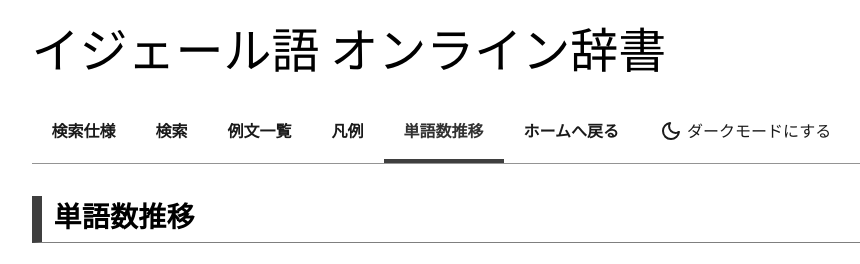
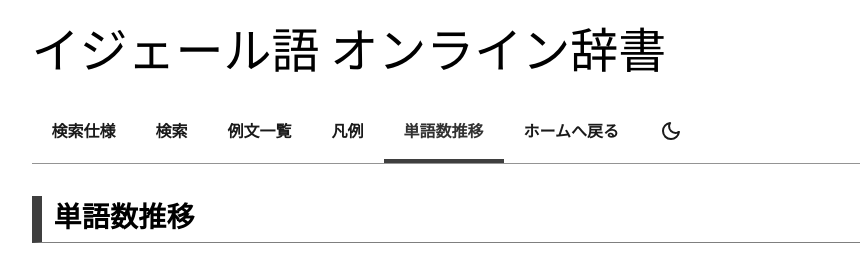
Before and after one commit to Zaslon/webDictionary, a PHP site: page /webDictionary/chart.php in a window 1280 px wide. Shown: the top 264 px of the page, without its empty margins (17-877 px from the left). Run offline with PHP 8.4, Linux system fonts and the light colour scheme; some libraries are stand-ins or nearby versions.

Commit message:
明暗の切り替えを絵だけにする
Co-Authored-By: Claude Opus 5.5 <noreply@anthropic.com>
Claude-Session: https://claude.ai/code/session_01CuZ98QNrpmzSaaDq8S6Kdz

```diff
--- a/header.php
+++ b/header.php
@@ -167,7 +167,7 @@ $ogImage = absoluteUrl($config['og_image']);
 			</li>
 <?php endforeach; ?>
 <?php
-//明暗の切り替えは、ヘッダの右上に置くと目立ちすぎるため、メニューの末尾に置く。JavaScript が無いときは出さない（dict.css）。
+//明暗の切り替えは、ヘッダの右上に置くと目立ちすぎるため、メニューの末尾に置く。常用しないので絵だけにし、文言は読み上げ用に残す。JavaScript が無いときは出さない（dict.css）。
 //押した結果（これからなる明暗）を文言と絵で示す。どちらを出すかは script.js が今の表示に合わせる。
 //絵は ZasDesignSystem の icons/svg/dark_mode.svg・light_mode.svg（Material Symbols、Apache License 2.0。
 //vendor/LICENSE-material-symbols.txt）の写し。
@@ -176,8 +176,8 @@ $ogImage = absoluteUrl($config['og_image']);
 				<button class="dads-horizontal-menu__item-inner site-theme-toggle" type="button" data-js-theme-toggle>
 					<svg class="site-theme-toggle__icon" data-js-theme-next="dark" width="24" height="24" aria-hidden="true" viewBox="0 -960 960 960" fill="currentcolor"><path d="M480-120q-151 0-255.5-104.5T120-480q0-138 90-239.5T440-838q13-2 23 3.5t16 14.5q6 9 6.5 21t-7.5 23q-17 26-25.5 55t-8.5 61q0 90 63 153t153 63q31 0 61.5-9t54.5-25q11-7 22.5-6.5T819-479q10 5 15.5 15t3.5 24q-14 138-117.5 229T480-120Zm0-80q88 0 158-48.5T740-375q-20 5-40 8t-40 3q-123 0-209.5-86.5T364-660q0-20 3-40t8-40q-78 32-126.5 102T200-480q0 116 82 198t198 82Zm-10-270Z"/></svg>
 					<svg class="site-theme-toggle__icon" data-js-theme-next="light" width="24" height="24" aria-hidden="true" hidden viewBox="0 -960 960 960" fill="currentcolor"><path d="M565-395q35-35 35-85t-35-85q-35-35-85-35t-85 35q-35 35-35 85t35 85q35 35 85 35t85-35Zm-226.5 56.5Q280-397 280-480t58.5-141.5Q397-680 480-680t141.5 58.5Q680-563 680-480t-58.5 141.5Q563-280 480-280t-141.5-58.5ZM80-440q-17 0-28.5-11.5T40-480q0-17 11.5-28.5T80-520h80q17 0 28.5 11.5T200-480q0 17-11.5 28.5T160-440H80Zm720 0q-17 0-28.5-11.5T760-480q0-17 11.5-28.5T800-520h80q17 0 28.5 11.5T920-480q0 17-11.5 28.5T880-440h-80ZM451.5-771.5Q440-783 440-800v-80q0-17 11.5-28.5T480-920q17 0 28.5 11.5T520-880v80q0 17-11.5 28.5T480-760q-17 0-28.5-11.5Zm0 720Q440-63 440-80v-80q0-17 11.5-28.5T480-200q17 0 28.5 11.5T520-160v80q0 17-11.5 28.5T480-40q-17 0-28.5-11.5ZM226-678l-43-42q-12-11-11.5-28t11.5-29q12-12 29-12t28 12l42 43q11 12 11 28t-11 28q-11 12-27.5 11.5T226-678Zm494 495-42-43q-11-12-11-28.5t11-27.5q11-12 27.5-11.5T734-282l43 42q12 11 11.5 28T777-183q-12 12-29 12t-28-12Zm-42-495q-12-11-11.5-27.5T678-734l42-43q11-12 28-11.5t29 11.5q12 12 12 29t-12 28l-43 42q-12 11-28 11t-28-11ZM183-183q-12-12-12-29t12-28l43-42q12-11 28.5-11t27.5 11q12 11 11.5 27.5T282-226l-42 43q-11 12-28 11.5T183-183Zm297-297Z"/></svg>
-					<span data-js-theme-next="dark">ダークモードにする</span>
-					<span data-js-theme-next="light" hidden>ライトモードにする</span>
+					<span class="dads-u-visually-hidden" data-js-theme-next="dark">ダークモードにする</span>
+					<span class="dads-u-visually-hidden" data-js-theme-next="light" hidden>ライトモードにする</span>
 				</button>
 			</li>
 		</ul>
@@ -235,8 +235,8 @@ $ogImage = absoluteUrl($config['og_image']);
 				<button class="dads-menu-list__item site-theme-toggle" type="button" data-type="box" data-size="regular" data-js-theme-toggle>
 					<svg class="site-theme-toggle__icon" data-js-theme-next="dark" width="24" height="24" aria-hidden="true" viewBox="0 -960 960 960" fill="currentcolor"><path d="M480-120q-151 0-255.5-104.5T120-480q0-138 90-239.5T440-838q13-2 23 3.5t16 14.5q6 9 6.5 21t-7.5 23q-17 26-25.5 55t-8.5 61q0 90 63 153t153 63q31 0 61.5-9t54.5-25q11-7 22.5-6.5T819-479q10 5 15.5 15t3.5 24q-14 138-117.5 229T480-120Zm0-80q88 0 158-48.5T740-375q-20 5-40 8t-40 3q-123 0-209.5-86.5T364-660q0-20 3-40t8-40q-78 32-126.5 102T200-480q0 116 82 198t198 82Zm-10-270Z"/></svg>
 					<svg class="site-theme-toggle__icon" data-js-theme-next="light" width="24" height="24" aria-hidden="true" hidden viewBox="0 -960 960 960" fill="currentcolor"><path d="M565-395q35-35 35-85t-35-85q-35-35-85-35t-85 35q-35 35-35 85t35 85q35 35 85 35t85-35Zm-226.5 56.5Q280-397 280-480t58.5-141.5Q397-680 480-680t141.5 58.5Q680-563 680-480t-58.5 141.5Q563-280 480-280t-141.5-58.5ZM80-440q-17 0-28.5-11.5T40-480q0-17 11.5-28.5T80-520h80q17 0 28.5 11.5T200-480q0 17-11.5 28.5T160-440H80Zm720 0q-17 0-28.5-11.5T760-480q0-17 11.5-28.5T800-520h80q17 0 28.5 11.5T920-480q0 17-11.5 28.5T880-440h-80ZM451.5-771.5Q440-783 440-800v-80q0-17 11.5-28.5T480-920q17 0 28.5 11.5T520-880v80q0 17-11.5 28.5T480-760q-17 0-28.5-11.5Zm0 720Q440-63 440-80v-80q0-17 11.5-28.5T480-200q17 0 28.5 11.5T520-160v80q0 17-11.5 28.5T480-40q-17 0-28.5-11.5ZM226-678l-43-42q-12-11-11.5-28t11.5-29q12-12 29-12t28 12l42 43q11 12 11 28t-11 28q-11 12-27.5 11.5T226-678Zm494 495-42-43q-11-12-11-28.5t11-27.5q11-12 27.5-11.5T734-282l43 42q12 11 11.5 28T777-183q-12 12-29 12t-28-12Zm-42-495q-12-11-11.5-27.5T678-734l42-43q11-12 28-11.5t29 11.5q12 12 12 29t-12 28l-43 42q-12 11-28 11t-28-11ZM183-183q-12-12-12-29t12-28l43-42q12-11 28.5-11t27.5 11q12 11 11.5 27.5T282-226l-42 43q-11 12-28 11.5T183-183Zm297-297Z"/></svg>
-					<span data-js-theme-next="dark">ダークモードにする</span>
-					<span data-js-theme-next="light" hidden>ライトモードにする</span>
+					<span class="dads-u-visually-hidden" data-js-theme-next="dark">ダークモードにする</span>
+					<span class="dads-u-visually-hidden" data-js-theme-next="light" hidden>ライトモードにする</span>
 				</button>
 			</li>
 		</ul>
```
